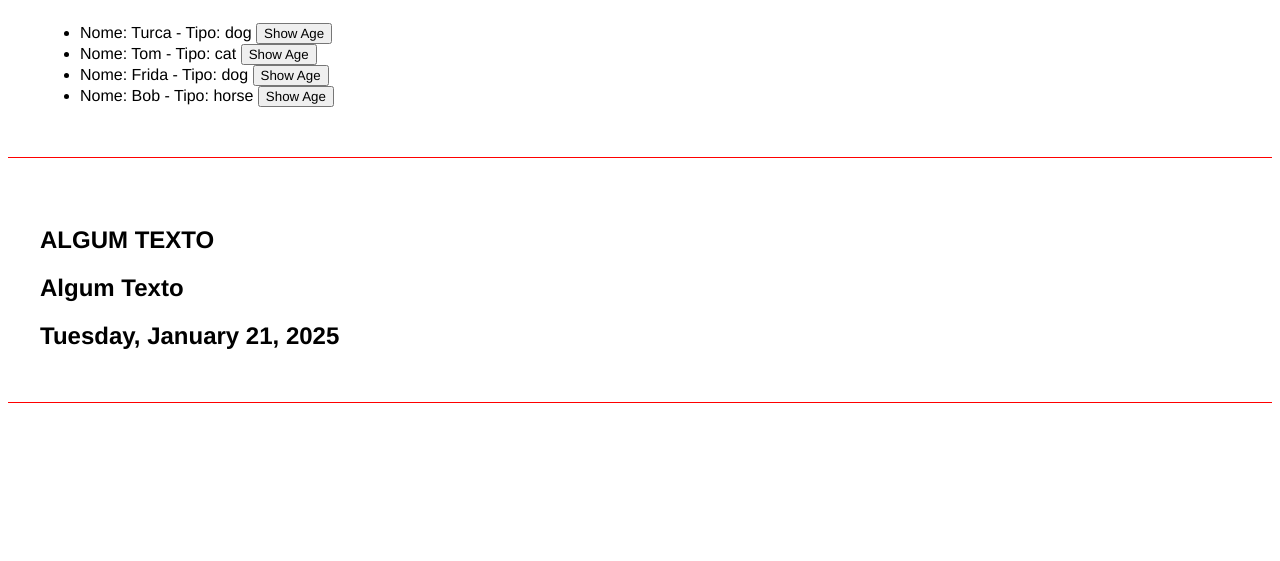
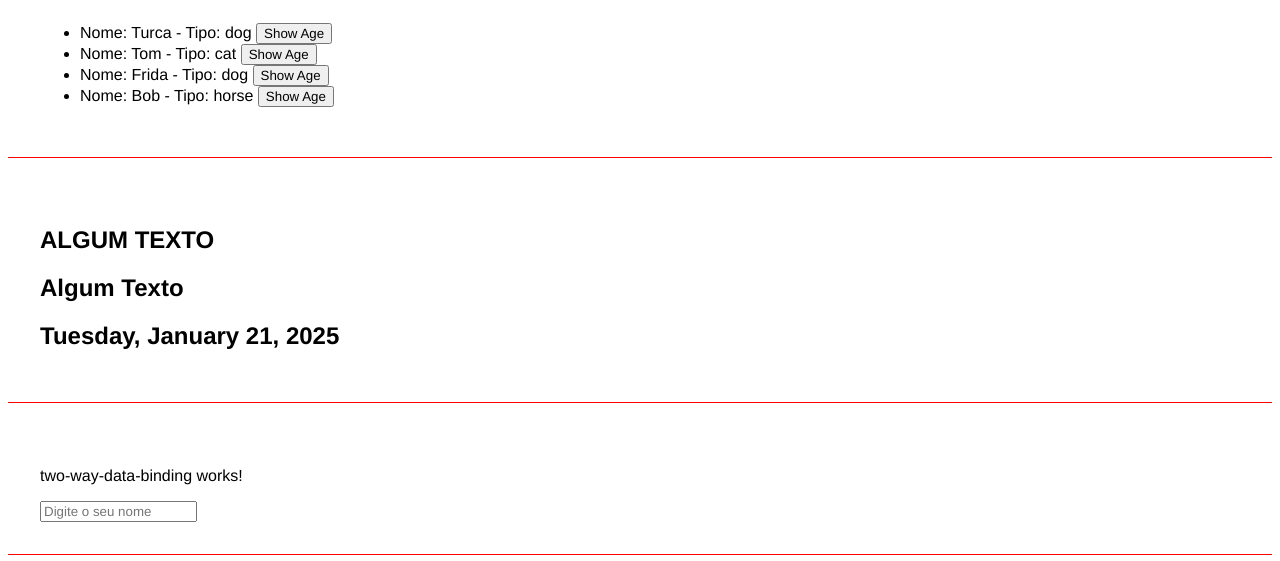
Before and after one commit to LucasAlmeida75/curso-angular, an Angular app: page / in a window 1280 px wide. Shown: the part 1226-1787 px from the top of the page. Built offline with nearby package versions, Linux system fonts and the light colour scheme.

Commit message:
feat: two-way-data-binding

```diff
--- a/src/app/app.component.html
+++ b/src/app/app.component.html
@@ -8,3 +8,4 @@
 <app-eventos></app-eventos>
 <app-list-render></app-list-render>
 <app-pipes></app-pipes>
+<app-two-way-data-binding></app-two-way-data-binding>
--- a/src/app/app.component.ts
+++ b/src/app/app.component.ts
@@ -7,17 +7,18 @@
 import { EventosComponent } from './components/eventos/eventos.component';
 import { ListRenderComponent } from './components/list-render/list-render.component';
 import { PipesComponent } from './components/pipes/pipes.component';
+import { TwoWayDataBindingComponent } from './components/two-way-data-binding/two-way-data-binding.component';
 
 @Component({
   selector: 'app-root',
-  imports: [FirstComponentComponent, ParentDataComponent, DirectivesComponent, IfRenderComponent, EventosComponent, ListRenderComponent, PipesComponent],
+  imports: [FirstComponentComponent, ParentDataComponent, DirectivesComponent, IfRenderComponent, EventosComponent, ListRenderComponent, PipesComponent, TwoWayDataBindingComponent],
   templateUrl: './app.component.html',
   styleUrl: './app.component.css'
 })
 export class AppComponent {
   userName: string = 'Joaquim';
   title: string = 'curso-angular';
-  userData: {email: string, role: string} = {
+  userData: { email: string, role: string } = {
     email: 'joaquim@gmail.com',
     role: 'Admin'
   };
--- /dev/null
+++ b/src/app/components/two-way-data-binding/two-way-data-binding.component.html
@@ -0,0 +1,14 @@
+<div class="class">
+    <p>two-way-data-binding works!</p>
+    <form>
+        <input
+            type="text"
+            [(ngModel)]="name"
+            name="name"
+            placeholder="Digite o seu nome"
+        />
+    </form>
+    <div *ngIf="name !== ''">
+        <p>O nome é: {{ name }}</p>
+    </div>
+</div>
--- /dev/null
+++ b/src/app/components/two-way-data-binding/two-way-data-binding.component.ts
@@ -0,0 +1,13 @@
+import { CommonModule } from '@angular/common';
+import { Component } from '@angular/core';
+import { FormsModule } from '@angular/forms';
+
+@Component({
+  selector: 'app-two-way-data-binding',
+  imports: [CommonModule, FormsModule],
+  templateUrl: './two-way-data-binding.component.html',
+  styleUrl: './two-way-data-binding.component.css'
+})
+export class TwoWayDataBindingComponent {
+  name: string = '';
+}
```
Also changed, not shown: src/app/components/two-way-data-binding/two-way-data-binding.component.css (added), 1 other file (tests, documents, lock files or other folders).
